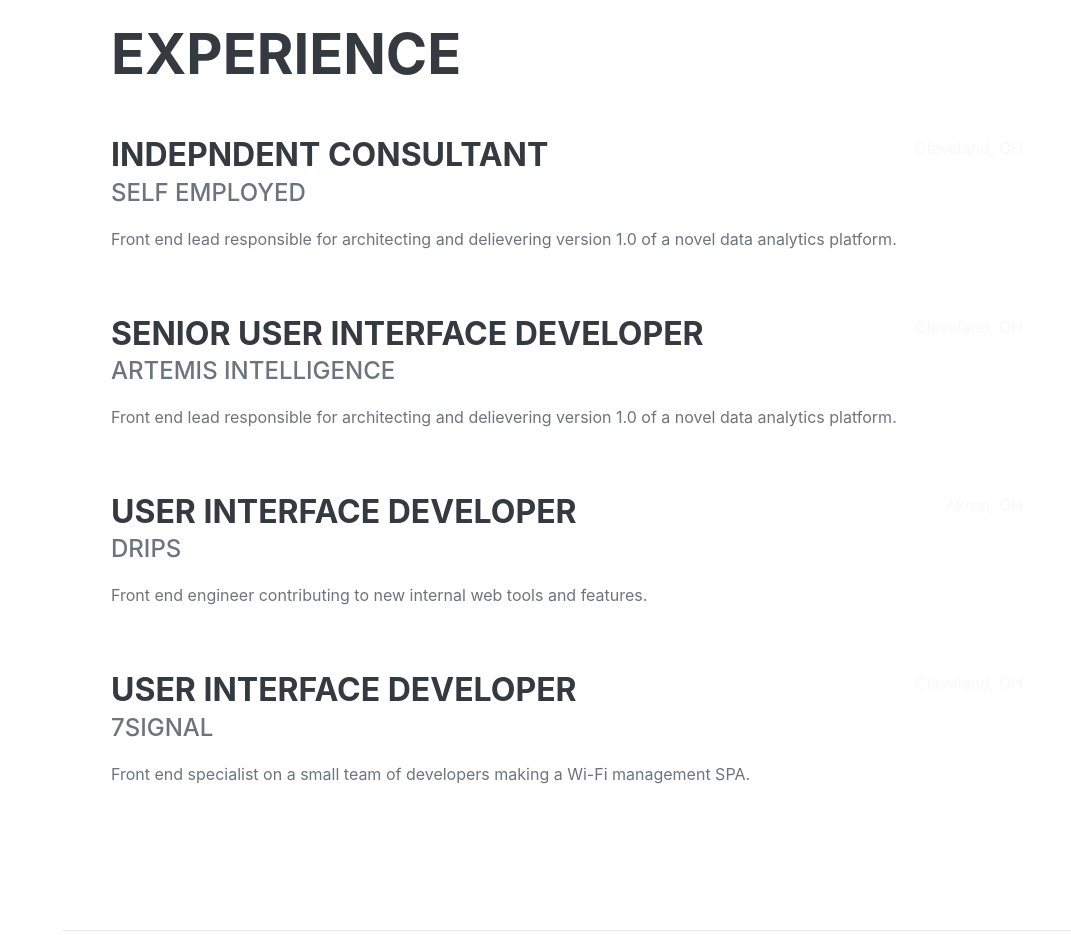
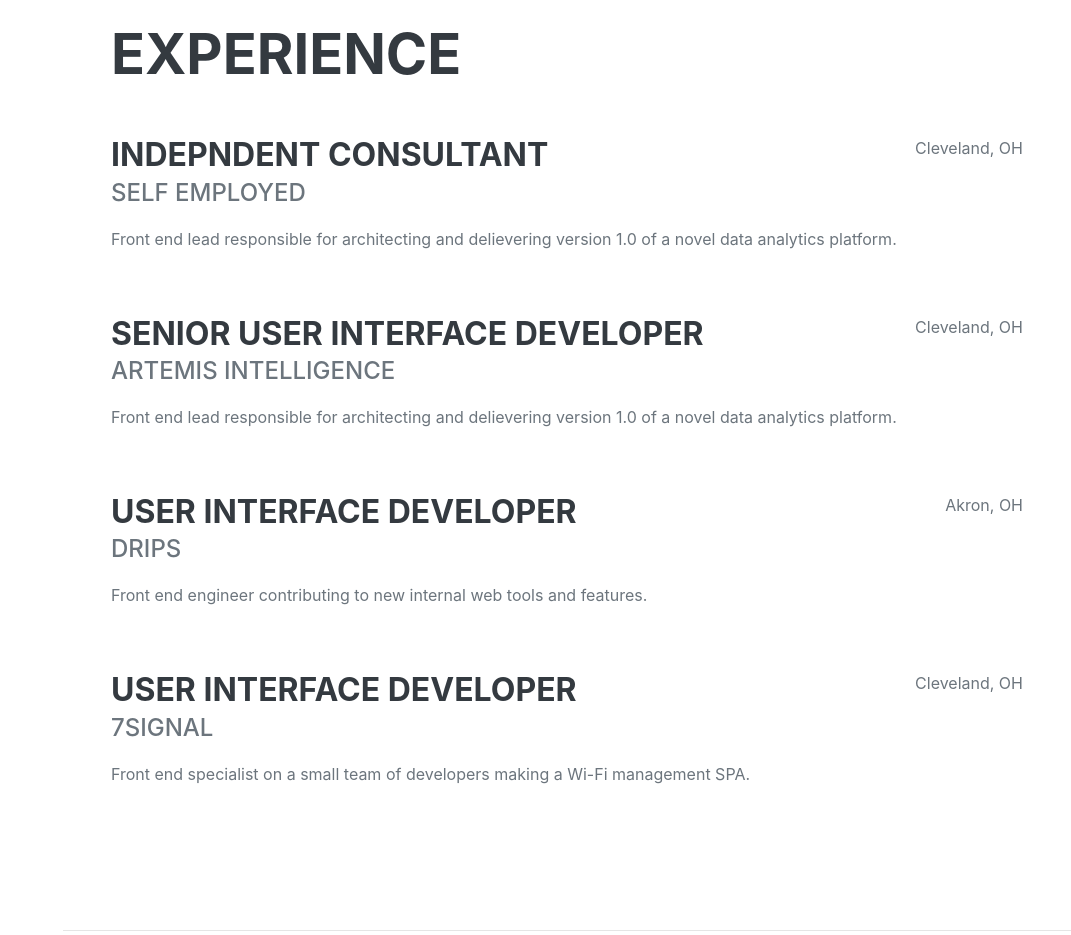
Before and after one commit to jfox14/jfox14.github.io, a plain HTML site: page index.html in a window 1280 px wide. Shown: the part 860-1795 px from the top of the page, without its empty margins (209-1280 px from the left). Drawn offline with nearby package versions, Linux system fonts and the light colour scheme; a web font is replaced by a local one.

Commit message:
Chenge experience location class

```diff
--- a/index.html
+++ b/index.html
@@ -69,7 +69,7 @@
                           <div class="subheading mb-3">Self Employed</div>
                           <p>Front end lead responsible for architecting and delievering version 1.0 of a novel data analytics platform.</p>
                       </div>
-                      <div class="flex-shrink-0"><span class="text-primary">Cleveland, OH</span></div>
+                      <div class="flex-shrink-0"><span class="text-muted">Cleveland, OH</span></div>
                     </div>
 
 
@@ -83,7 +83,7 @@
                             <div class="subheading mb-3">Artemis Intelligence</div>
                             <p>Front end lead responsible for architecting and delievering version 1.0 of a novel data analytics platform.</p>
                         </div>
-                        <div class="flex-shrink-0"><span class="text-primary">Cleveland, OH</span></div>
+                        <div class="flex-shrink-0"><span class="text-muted">Cleveland, OH</span></div>
                     </div>
                     <div class="d-flex flex-column flex-md-row justify-content-between mb-5">
                         <div class="flex-grow-1">
@@ -91,7 +91,7 @@
                             <div class="subheading mb-3">Drips</div>
                             <p>Front end engineer contributing to new internal web tools and features.</p>
                         </div>
-                        <div class="flex-shrink-0"><span class="text-primary">Akron, OH</span></div>
+                        <div class="flex-shrink-0"><span class="text-muted">Akron, OH</span></div>
                     </div>
                     <div class="d-flex flex-column flex-md-row justify-content-between mb-5">
                         <div class="flex-grow-1">
@@ -99,7 +99,7 @@
                             <div class="subheading mb-3">7Signal</div>
                             <p>Front end specialist on a small team of developers making a Wi-Fi management SPA.</p>
                         </div>
-                        <div class="flex-shrink-0"><span class="text-primary">Cleveland, OH</span></div>
+                        <div class="flex-shrink-0"><span class="text-muted">Cleveland, OH</span></div>
                     </div>
                 </div>
             </section>
```
